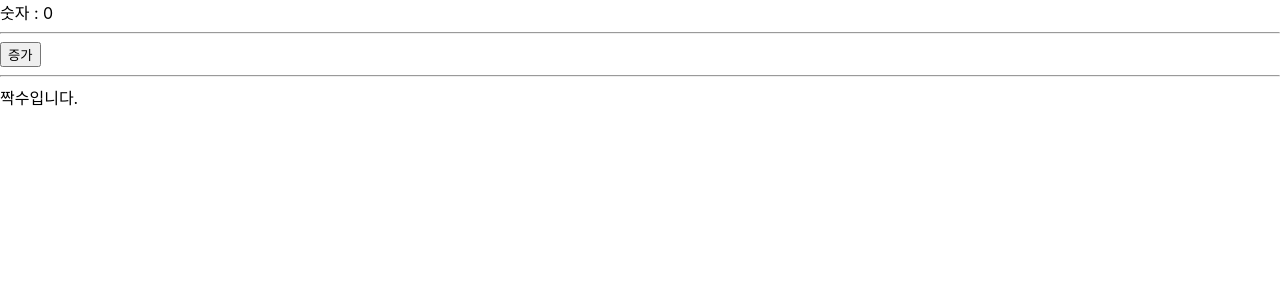
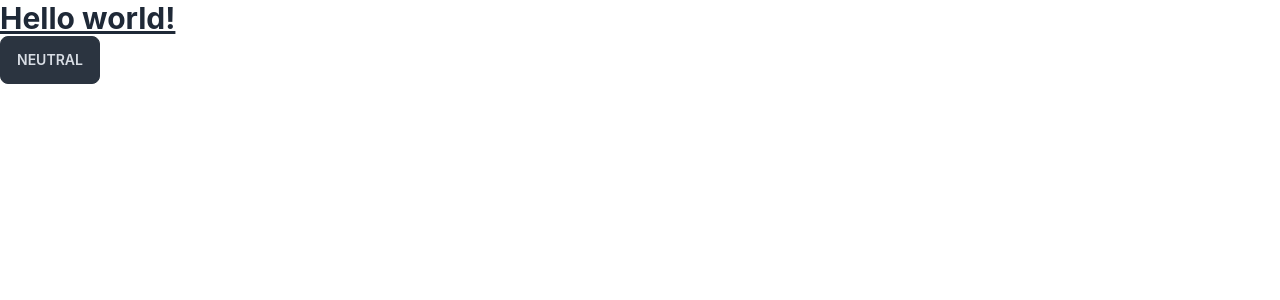
Before and after one commit to NewBean0312/react-test, a React (Create React App) app: page / in a window 1280 px wide. Shown: the top 300 px of the page. Built offline with nearby package versions, Linux system fonts and the light colour scheme.

Commit message:
Tailwind, daisyUI 설치 및 기본 설정

```diff
--- a/package.json
+++ b/package.json
@@ -34,5 +34,11 @@
       "last 1 firefox version",
       "last 1 safari version"
     ]
+  },
+  "devDependencies": {
+    "autoprefixer": "^10.4.14",
+    "daisyui": "^3.5.0",
+    "postcss": "^8.4.27",
+    "tailwindcss": "^3.3.3"
   }
 }
--- a/src/App.js
+++ b/src/App.js
@@ -1,11 +1,13 @@
 // import StopWatch from "./StopWatch";
-import NumberCounter from "./NumberCounter";
+// import NumberCounter from "./NumberCounter";
 
 const App = () => {
   return (
     <>
       {/* <StopWatch /> */}
-      <NumberCounter />
+      {/* <NumberCounter /> */}
+      <h1 class="text-3xl font-bold underline">Hello world!</h1>
+      <button className="btn btn-neutral">Neutral</button>
     </>
   );
 };
--- a/src/index.css
+++ b/src/index.css
@@ -1,3 +1,7 @@
+@tailwind base;
+@tailwind components;
+@tailwind utilities;
+
 body {
   margin: 0;
   font-family: -apple-system, BlinkMacSystemFont, 'Segoe UI', 'Roboto', 'Oxygen',
--- /dev/null
+++ b/tailwind.config.js
@@ -0,0 +1,8 @@
+/** @type {import('tailwindcss').Config} */
+module.exports = {
+  content: ["./src/**/*.{html,js}"],
+  theme: {
+    extend: {},
+  },
+  plugins: [require("daisyui")],
+}
```
Also changed, not shown: 1 other file (tests, documents, lock files or other folders).
